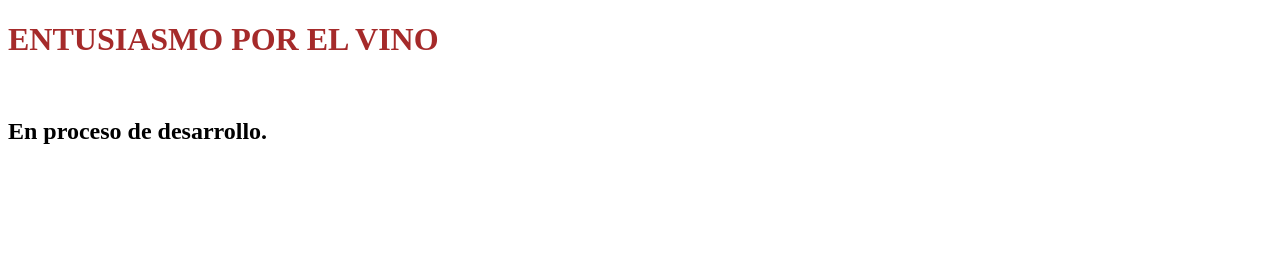
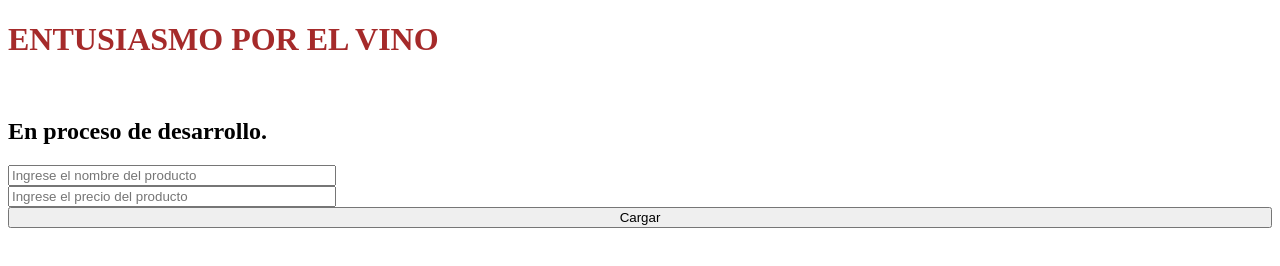
Before and after one commit to matiaslarroud/PY_Vinoteca_Backend, a website: page public/index.html in a window 1280 px wide. Drawn offline with Linux system fonts and the light colour scheme.

Commit message:
AGREGAMOS FORMULARIO DE PRUEBA

```diff
--- a/package.json
+++ b/package.json
@@ -10,6 +10,7 @@
   },
   "private": false,
   "dependencies": {
+    "dotenv": "^16.5.0",
     "express": "^5.1.0",
     "mongoose": "^8.16.0"
   },
--- a/public/index.html
+++ b/public/index.html
@@ -11,5 +11,11 @@
     <h1>ENTUSIASMO POR EL VINO</h1>
     <br>
     <h2>En proceso de desarrollo.</h2>
+
+    <form class="form" method="post">
+        <input type="text" name="inputNombre" placeholder="Ingrese el nombre del producto">
+        <input type="number" name="inputPrecio" placeholder="Ingrese el precio del producto">
+        <button type="button">Cargar</button>
+    </form>
 </body>
 </html>
--- a/public/style.css
+++ b/public/style.css
@@ -1,3 +1,12 @@
 h1{
     color:brown;
 }
+
+.form {
+    display: flex;
+    flex-direction: column;
+}
+
+input{
+    max-width: 20rem;
+}
```
Also changed, not shown: index.js (+5 -2 lines), 1 other file.
